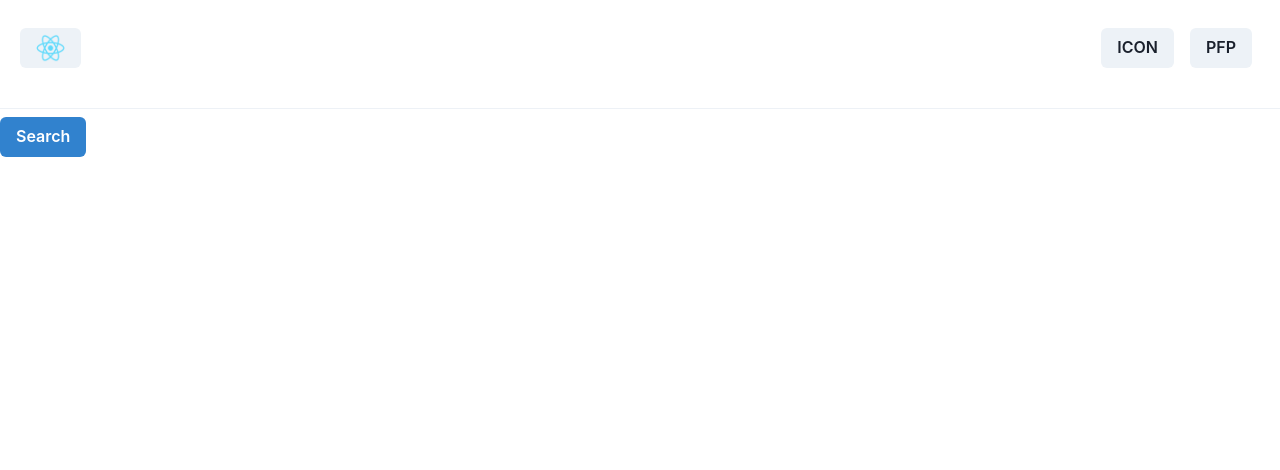
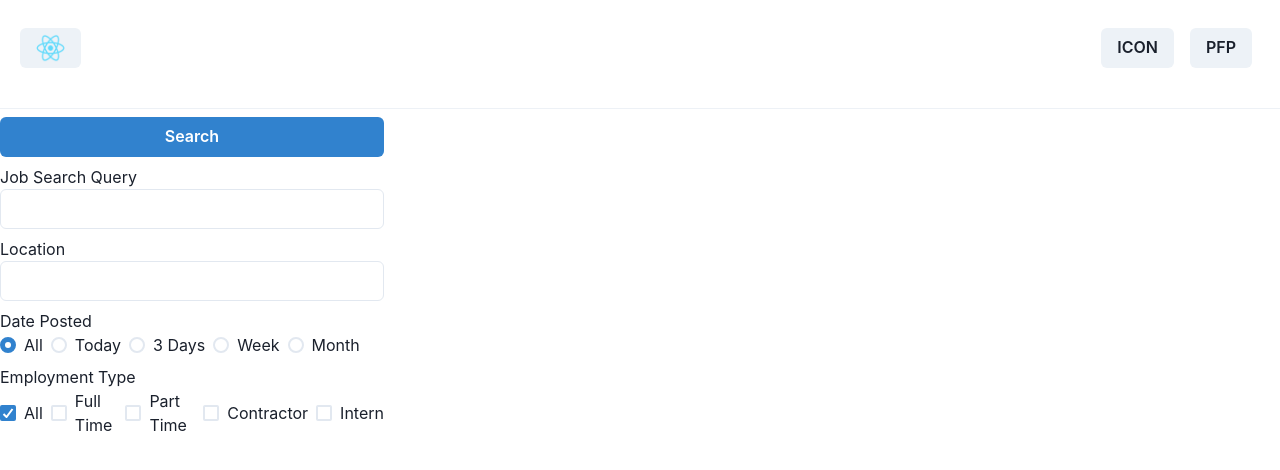
Before and after one commit to ConlynPattison/JobBoard, a React (Create React App) app in the folder frontend/: page / in a window 1280 px wide. Shown: the top 470 px of the page. Built offline with nearby package versions, Linux system fonts and the light colour scheme; sample sign-in values are in the browser's storage.

Commit message:
Added frontend for search form elements

```diff
--- a/frontend/src/components/Dashboard.jsx
+++ b/frontend/src/components/Dashboard.jsx
@@ -1,7 +1,9 @@
 import React, { useState } from "react";
-import { Box } from "@chakra-ui/layout";
+import styles from "./Dashboard.module.css"
+import { Box, Flex } from "@chakra-ui/layout";
 import ResultContainer from "./JobResults/ResultContainer";
 import Search from "./Search";
+import SearchPanel from "./SearchPanel";
 
 /**
  * TODO: Create form elements for adding parameters to the search requests
@@ -11,23 +13,15 @@ import Search from "./Search";
 const Dashboard = () => {
 	const [jobResults, setJobResults] = useState([]);
 
-	const searchJobs = async () => {
-		try {
-			const response = await fetch('/api/test');
-			const data = await response.json();
-			console.log(data);
-			setJobResults(data?.data);
-		} catch (error) {
-			console.error(error);
-		}
-	};
-
 	return <>
-		<Search submitSearch={searchJobs} />
-		<Box>
-			{jobResults.length > 0 ?
-				<ResultContainer jobResults={jobResults} /> : ""}
-		</Box>
+		<Flex className={styles.dashboardParent}>
+			{/* <Search submitSearch={searchJobs} /> */}
+			<SearchPanel setResults={setJobResults} />
+			<Box flex="70%">
+				{jobResults.length > 0 ?
+					<ResultContainer jobResults={jobResults} /> : ""}
+			</Box>
+		</Flex>
 	</>;
 };
 
--- /dev/null
+++ b/frontend/src/components/Dashboard.module.css
@@ -0,0 +1,5 @@
+@media screen and (max-width: 700px) {
+  .dashboardParent {
+    flex-direction: column;
+  }
+}
--- /dev/null
+++ b/frontend/src/components/SearchPanel.jsx
@@ -0,0 +1,68 @@
+import React, { useEffect, useState } from 'react'
+import {
+	Box,
+	Button,
+	Input,
+	Radio,
+	RadioGroup,
+	Stack,
+	Checkbox,
+	CheckboxGroup,
+} from "@chakra-ui/react";
+
+const SearchPanel = ({ setResults }) => {
+	const [query, setQuery] = useState("");
+	const [location, setLocation] = useState("");
+	const [datePosted, setDatePosted] = useState("all");
+	const [employmentType, setEmploymentType] = useState([]);
+
+	const searchJobs = async () => {
+		//TODO: send info as body in backend fetch call
+		try {
+			const response = await fetch('/api/test');
+			const data = await response.json();
+			console.log(data);
+			setResults(data?.data);
+		} catch (error) {
+			console.error(error);
+		}
+	};
+
+	useEffect(() => {
+		console.log(employmentType);
+	}, [employmentType])
+
+	return (
+		<Box flex="30%">
+			<Stack>
+				<Button onClick={searchJobs} variant="solid" colorScheme="blue"> Search </Button>
+				<label htmlFor="search-input">Job Search Query<Input id="search-input" onChange={setQuery} /></label>
+				<label htmlFor="location-input">Location<Input id="location-input" onChange={setLocation} /></label>
+				<label htmlFor="date-posted-radio">Date Posted
+					<RadioGroup id="date-posted-radio" onChange={setDatePosted} value={datePosted}>
+						<Stack direction="row">
+							<Radio value="all" checked>All</Radio>
+							<Radio value="today">Today</Radio>
+							<Radio value="3days">3 Days</Radio>
+							<Radio value="week">Week</Radio>
+							<Radio value="month">Month</Radio>
+						</Stack>
+					</RadioGroup>
+				</label>
+				<label htmlFor="employement-type-radio">Employment Type
+					<CheckboxGroup id="employement-type-radio" onChange={setEmploymentType} value={employmentType}>
+						<Stack direction="row">
+							<Checkbox value="" defaultChecked>All</Checkbox>
+							<Checkbox value="FULLTIME">Full Time</Checkbox>
+							<Checkbox value="PARTTIME">Part Time</Checkbox>
+							<Checkbox value="CONTACTOR">Contractor</Checkbox>
+							<Checkbox value="INTERN">Intern</Checkbox>
+						</Stack>
+					</CheckboxGroup>
+				</label>
+			</Stack>
+		</Box>
+	);
+}
+
+export default SearchPanel;
```
